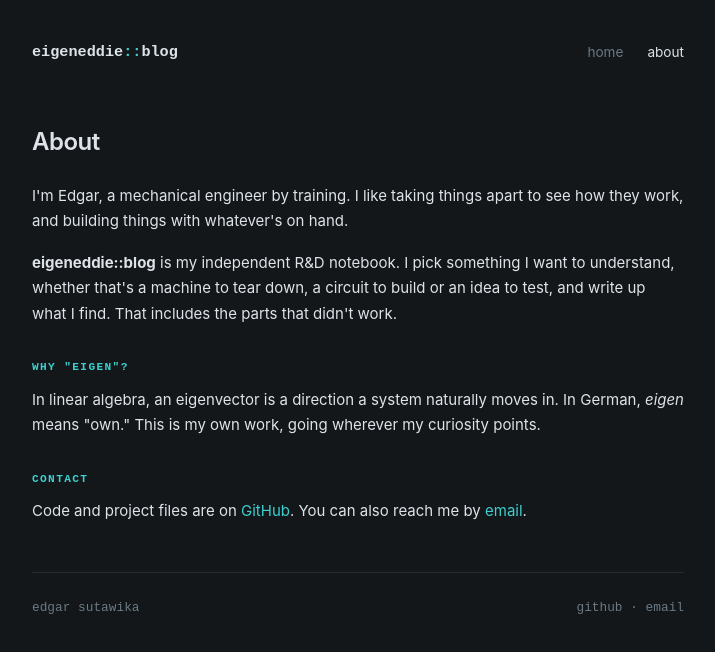
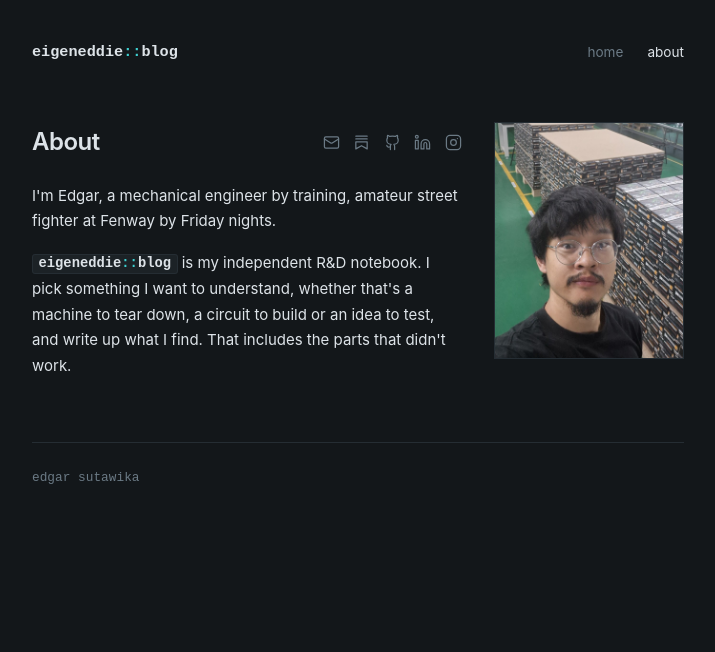
Before and after one commit to eigeneddie/hacks_and_arts, a plain HTML site: page about.html in a window 1280 px wide. Shown: the whole page, without its empty margins (282-997 px from the left). Drawn offline with Linux system fonts and the light colour scheme.

Commit message:
about stuff and contancs

```diff
--- a/about.html
+++ b/about.html
@@ -25,29 +25,40 @@
   <!-- ── ABOUT ────────────────────────────────────────────────────── -->
   <!-- Everything in here is a first draft. Rewrite it in your own words. -->
   <section class="about">
-    <h1>About</h1>
+    <div class="about-intro">
+      <!-- Text on the left, photo on the right. On phones they stack.
+           Layout is in style.css under .about-intro -->
+      <div>
+        <div class="about-title">
+          <!-- The heading and contact icons share one row -->
+          <h1>About</h1>
+          <div class="contact">
+            <!-- Each icon is a link wrapping a small drawing (<svg>).
+                 aria-label = the name screen readers read out (there's no visible text)
+                 title = the tooltip that shows on hover
+                 The look (size, grey, teal on hover) is in style.css under .contact -->
+            <a href="mailto:edgar@eigeneddie.com" aria-label="Email" title="Email"><svg viewBox="0 0 24 24" aria-hidden="true"><rect x="2" y="4" width="20" height="16" rx="2"/><path d="m22 7-8.97 5.7a1.94 1.94 0 0 1-2.06 0L2 7"/></svg></a>
+            <a href="https://edgarsutawika.substack.com" aria-label="Substack" title="Substack"><svg viewBox="0 0 24 24" aria-hidden="true"><path d="M4 3h16M4 7h16M4 11h16v10l-8-4.5L4 21z"/></svg></a>
+            <a href="https://github.com/eigeneddie" aria-label="GitHub" title="GitHub"><svg viewBox="0 0 24 24" aria-hidden="true"><path d="M15 22v-4a4.8 4.8 0 0 0-1-3.5c3 0 6-2 6-5.5.08-1.25-.27-2.48-1-3.5.28-1.15.28-2.35 0-3.5 0 0-1 0-3 1.5-2.64-.5-5.36-.5-8 0C6 2 5 2 5 2c-.3 1.15-.3 2.35 0 3.5A5.403 5.403 0 0 0 4 9c0 3.5 3 5.5 6 5.5-.39.49-.68 1.05-.85 1.65-.17.6-.22 1.23-.15 1.85v4"/><path d="M9 18c-4.51 2-5-2-5-2"/></svg></a>
+            <a href="https://www.linkedin.com/in/edgarsutawika/" aria-label="LinkedIn" title="LinkedIn"><svg viewBox="0 0 24 24" aria-hidden="true"><path d="M16 8a6 6 0 0 1 6 6v7h-4v-7a2 2 0 0 0-2-2 2 2 0 0 0-2 2v7h-4v-7a6 6 0 0 1 6-6z"/><rect x="2" y="9" width="4" height="12"/><circle cx="4" cy="4" r="2"/></svg></a>
+            <a href="https://www.instagram.com/eigeneddie/" aria-label="Instagram" title="Instagram"><svg viewBox="0 0 24 24" aria-hidden="true"><rect x="2" y="2" width="20" height="20" rx="5"/><circle cx="12" cy="12" r="4"/><line x1="17.5" y1="6.5" x2="17.51" y2="6.5"/></svg></a>
+          </div>
+        </div>
 
-    <p>I'm Edgar, a mechanical engineer by training. I like taking things apart to see how they work, and building things with whatever's on hand.</p>
+        <p>I'm Edgar, a mechanical engineer by training, amateur street fighter at Fenway by Friday nights.</p>
 
-    <p><strong>eigeneddie::blog</strong> is my independent R&amp;D notebook. I pick something I want to understand, whether that's a machine to tear down, a circuit to build or an idea to test, and write up what I find. That includes the parts that didn't work.</p>
-    <!-- <strong> makes text bold and tells screen readers it's important -->
+        <p><span class="brand">eigeneddie<span class="accent">::</span>blog</span> is my independent R&amp;D notebook. I pick something I want to understand, whether that's a machine to tear down, a circuit to build or an idea to test, and write up what I find. That includes the parts that didn't work.</p>
+        <!-- <strong> makes text bold and tells screen readers it's important -->
+      </div>
 
-    <h2>Why "eigen"?</h2>
-    <!-- h2 = a smaller heading, one level below h1 -->
-    <p>In linear algebra, an eigenvector is a direction a system naturally moves in. In German, <em>eigen</em> means "own." This is my own work, going wherever my curiosity points.</p>
-    <!-- <em> = emphasis, shown in italics -->
-
-    <h2>Contact</h2>
-    <p>Code and project files are on <a href="https://github.com/eigeneddie">GitHub</a>. You can also reach me by <a href="#">email</a>.</p>
-    <!-- Replace # with mailto:you@example.com -->
+      <img class="about-photo" src="images/about-pic.jpg"
+           alt="Edgar taking a selfie on a factory floor, in front of pallets of boxed products" />
+    </div>
   </section>
 
   <!-- ── FOOTER ────────────────────────────────────────────────────── -->
   <footer>
     <span>edgar sutawika</span>
-    <span>
-      <a href="https://github.com/eigeneddie">github</a> · <a href="#">email</a>
-    </span>
   </footer>
 
 </body>
--- a/style.css
+++ b/style.css
@@ -45,11 +45,33 @@ a { color: var(--accent); text-decoration: none; }
 /* Remove the default underline; we add it back on hover only          */
 a:hover { text-decoration: underline; }
 
+/* ── ACCENT ──────────────────────────────────────────────────────────
+   Wrap any text in <span class="accent">...</span> to color it teal,
+   like the :: in eigeneddie::blog                                     */
+.accent { color: var(--accent); }
+
+/* ── BRAND NAME IN TEXT ──────────────────────────────────────────────
+   Makes eigeneddie::blog inside a paragraph look like a code snippet:
+   same font as the logo, on a slightly lighter box.
+   Use: <span class="brand">eigeneddie<span class="accent">::</span>blog</span> */
+.brand {
+  font-family: 'Courier New', Courier, monospace;
+  font-weight: 700;
+  font-size: 0.92em;              /* monospace looks bigger, so shrink a bit */
+  background: var(--surface);     /* the lighter box behind the text       */
+  border: 1px solid var(--border);
+  border-radius: 3px;             /* slightly rounded corners              */
+  padding: 0.1em 0.4em;           /* breathing room inside the box         */
+  white-space: nowrap;            /* never split the name across two lines */
+}
+
 /* ── HEADER ──────────────────────────────────────────────────────────  */
 header {
   display: flex;                  /* puts children side by side          */
-  justify-content: space-between; /* pushes logo left, nav right         */
-  align-items: center;            /* vertically centers both             */
+  align-items: center;            /* vertically centers them             */
+  flex-wrap: wrap;                /* on very narrow screens, the nav drops
+                                     to a second line instead of squishing */
+  gap: 0.75rem 1.5rem;            /* space between items: rows, columns  */
   margin-bottom: 3.5rem;
 }
 
@@ -59,6 +81,8 @@ header {
   font-size: 0.95rem;
   font-weight: 700;
   color: var(--text);
+  margin-right: auto;      /* takes up all the spare space on its right,
+                              which pushes the nav and icons to the right */
 }
 
 .logo:hover { text-decoration: none; }
@@ -75,6 +99,28 @@ nav a:hover { color: var(--text); text-decoration: none; }
 /* Nav links are grey by default, white on hover — no underline        */
 
 nav a.active { color: var(--text); }
+
+/* ── CONTACT ICONS (about page, next to the heading) ──────────────── */
+.contact {
+  display: flex;
+  align-items: center;
+  gap: 0.85rem;
+}
+
+.contact a { color: var(--muted); display: flex; }
+.contact a:hover { color: var(--accent); }  /* grey, teal on hover        */
+
+.contact svg {
+  width: 17px;
+  height: 17px;
+  /* The icons are line drawings. These make the lines use the link's
+     color (currentColor), so the hover color change works on them too */
+  fill: none;
+  stroke: currentColor;
+  stroke-width: 1.75;
+  stroke-linecap: round;
+  stroke-linejoin: round;
+}
 /* The link for the page you're on stays white                         */
 
 /* ── BANNER ──────────────────────────────────────────────────────────
@@ -192,6 +238,40 @@ section { margin-bottom: 3rem; }
 
 .about p { margin-bottom: 1rem; }  /* space between paragraphs            */
 
+/* Heading row: "About" on the left, contact icons on the right */
+.about-title {
+  display: flex;
+  align-items: center;
+  justify-content: space-between; /* pushes them to opposite ends      */
+  flex-wrap: wrap;                /* icons drop below if there's no room */
+  gap: 0.5rem 1.5rem;
+  margin-bottom: 1.25rem;
+}
+
+.about-title h1 { margin-bottom: 0; } /* the row handles the spacing now */
+
+/* Intro block: text on the left, photo on the right */
+.about-intro {
+  display: flex;
+  gap: 2rem;
+  align-items: flex-start;  /* photo lines up with the top of the text  */
+}
+
+.about-photo {
+  width: 190px;
+  flex-shrink: 0;           /* don't let the text squeeze the photo     */
+  aspect-ratio: 4 / 5;      /* portrait shape                           */
+  object-fit: cover;        /* crop to fill that shape, never squash    */
+  object-position: center 100%; /* keep the bottom of the photo (the face) */
+  border: 1px solid var(--border);
+}
+
+/* Phones: stack the photo above the text instead of beside it */
+@media (max-width: 560px) {
+  .about-intro { flex-direction: column-reverse; gap: 1.5rem; }
+  .about-photo { width: 160px; }
+}
+
 /* ── FOOTER ──────────────────────────────────────────────────────────  */
 footer {
   margin-top: 3rem;
```
Also changed, not shown: index.html (+0 -4 lines), posts/thinking-out-loud-just-for-the-lols.html (+0 -3 lines), images/about-pic.jpg (added), 1 other file.
